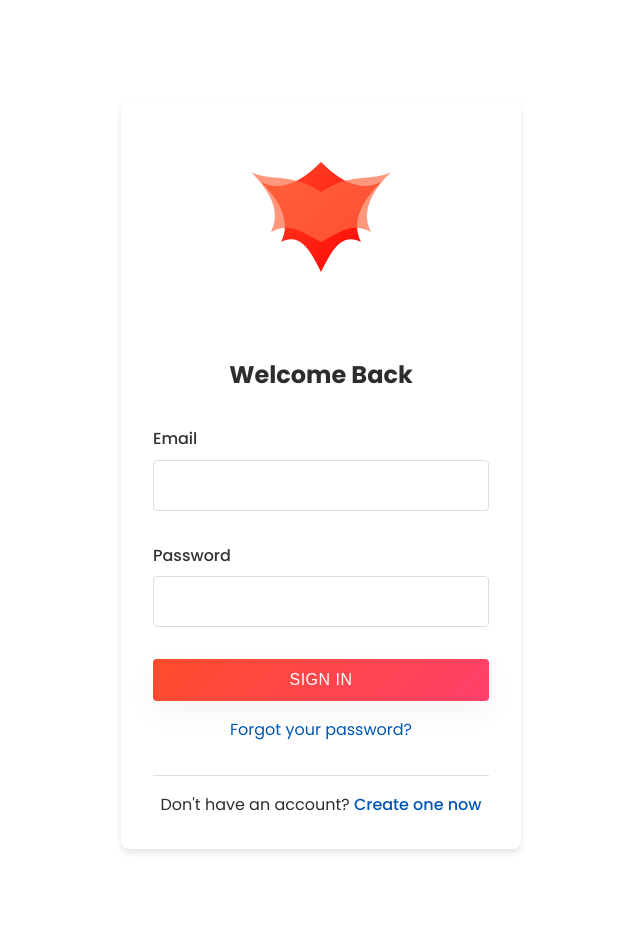
After one commit to impacterai/phoenixbird-capital, a PHP site: page /login.html in a window 1280 px wide. The commit adds this page. Shown: the whole page, without its empty margins (319-959 px from the left). Run offline with PHP 8.4, Linux system fonts and the light colour scheme.

Commit message:
Add login page and update styles

```diff
--- a/css/styles.css
+++ b/css/styles.css
@@ -791,6 +791,107 @@ footer {
     animation: fadeIn 0.3s ease-out;
 }
 
+/* Login Page Styles */
+.login-container {
+    max-width: 400px;
+    margin: 100px auto;
+    padding: 2rem;
+    background: var(--white);
+    border-radius: 8px;
+    box-shadow: var(--shadow-strong);
+}
+
+.login-header {
+    text-align: center;
+    margin-bottom: 2rem;
+}
+
+.login-header img {
+    max-width: 200px;
+    margin-bottom: 1rem;
+}
+
+.login-form {
+    display: flex;
+    flex-direction: column;
+    gap: 1rem;
+}
+
+.form-group {
+    display: flex;
+    flex-direction: column;
+    gap: 0.5rem;
+}
+
+.form-group label {
+    font-weight: 500;
+    color: var(--text-color);
+}
+
+.form-group input {
+    padding: 0.75rem;
+    border: 1px solid #ddd;
+    border-radius: 4px;
+    font-size: 1rem;
+    transition: border-color 0.3s;
+}
+
+.form-group input:focus {
+    border-color: var(--accent-color);
+    outline: none;
+}
+
+.login-btn {
+    background: var(--gradient-primary);
+    color: var(--white);
+    padding: 0.75rem;
+    border: none;
+    border-radius: 4px;
+    font-size: 1rem;
+    font-weight: 500;
+    cursor: pointer;
+    transition: transform 0.3s, box-shadow 0.3s;
+}
+
+.login-btn:hover {
+    transform: translateY(-2px);
+    box-shadow: var(--shadow-soft);
+}
+
+.forgot-password {
+    text-align: center;
+    margin-top: 1rem;
+}
+
+.forgot-password a {
+    color: var(--secondary-color);
+    text-decoration: none;
+    transition: color 0.3s;
+}
+
+.forgot-password a:hover {
+    color: var(--accent-color);
+}
+
+.signup-prompt {
+    text-align: center;
+    margin-top: 2rem;
+    padding-top: 1rem;
+    border-top: 1px solid #ddd;
+    color: var(--text-color);
+}
+
+.signup-prompt a {
+    color: var(--secondary-color);
+    text-decoration: none;
+    font-weight: 500;
+    transition: color 0.3s;
+}
+
+.signup-prompt a:hover {
+    color: var(--accent-color);
+}
+
 .activity-item {
 
 /* Investment Opportunities Page */
--- /dev/null
+++ b/login.html
@@ -0,0 +1,140 @@
+<!DOCTYPE html>
+<html lang="en">
+<head>
+    <meta charset="UTF-8">
+    <meta name="viewport" content="width=device-width, initial-scale=1.0">
+    <title>Login - PhoenixBird Capital</title>
+    <link rel="stylesheet" href="css/styles.css">
+    <link rel="stylesheet" href="https://cdnjs.cloudflare.com/ajax/libs/font-awesome/6.0.0/css/all.min.css">
+    <link href="https://fonts.googleapis.com/css2?family=Poppins:wght@300;400;500;600;700&display=swap" rel="stylesheet">
+    <style>
+        .login-container {
+            max-width: 400px;
+            margin: 100px auto;
+            padding: 2rem;
+            background: white;
+            border-radius: 8px;
+            box-shadow: 0 4px 6px rgba(0, 0, 0, 0.1);
+        }
+
+        .login-header {
+            text-align: center;
+            margin-bottom: 2rem;
+        }
+
+        .login-header img {
+            max-width: 200px;
+            margin-bottom: 1rem;
+        }
+
+        .login-form {
+            display: flex;
+            flex-direction: column;
+            gap: 1rem;
+        }
+
+        .form-group {
+            display: flex;
+            flex-direction: column;
+            gap: 0.5rem;
+        }
+
+        .form-group label {
+            font-weight: 500;
+            color: #333;
+        }
+
+        .form-group input {
+            padding: 0.75rem;
+            border: 1px solid #ddd;
+            border-radius: 4px;
+            font-size: 1rem;
+        }
+
+        .login-btn {
+            background-color: #0056b3;
+            color: white;
+            padding: 0.75rem;
+            border: none;
+            border-radius: 4px;
+            font-size: 1rem;
+            font-weight: 500;
+            cursor: pointer;
+            transition: background-color 0.3s;
+        }
+
+        .login-btn:hover {
+            background-color: #004494;
+        }
+
+        .forgot-password {
+            text-align: center;
+            margin-top: 1rem;
+        }
+
+        .forgot-password a {
+            color: #0056b3;
+            text-decoration: none;
+        }
+
+        .forgot-password a:hover {
+            text-decoration: underline;
+        }
+
+        .signup-prompt {
+            text-align: center;
+            margin-top: 2rem;
+            padding-top: 1rem;
+            border-top: 1px solid #ddd;
+        }
+
+        .signup-prompt a {
+            color: #0056b3;
+            text-decoration: none;
+            font-weight: 500;
+        }
+
+        .signup-prompt a:hover {
+            text-decoration: underline;
+        }
+    </style>
+</head>
+<body>
+    <div class="login-container">
+        <div class="login-header">
+            <img src="images/phoenix-logo.svg" alt="PhoenixBird Capital Logo">
+            <h2>Welcome Back</h2>
+        </div>
+        <form class="login-form" id="loginForm">
+            <div class="form-group">
+                <label for="email">Email</label>
+                <input type="email" id="email" name="email" required>
+            </div>
+            <div class="form-group">
+                <label for="password">Password</label>
+                <input type="password" id="password" name="password" required>
+            </div>
+            <button type="submit" class="login-btn">Sign In</button>
+        </form>
+        <div class="forgot-password">
+            <a href="/forgot-password">Forgot your password?</a>
+        </div>
+        <div class="signup-prompt">
+            Don't have an account? <a href="/signup">Create one now</a>
+        </div>
+    </div>
+
+    <script>
+        document.getElementById('loginForm').addEventListener('submit', function(e) {
+            e.preventDefault();
+            // Add your login logic here
+            const email = document.getElementById('email').value;
+            const password = document.getElementById('password').value;
+
+            // Example login request
+            console.log('Login attempt:', { email });
+            // Add actual authentication logic here
+        });
+    </script>
+</body>
+</html>
```
